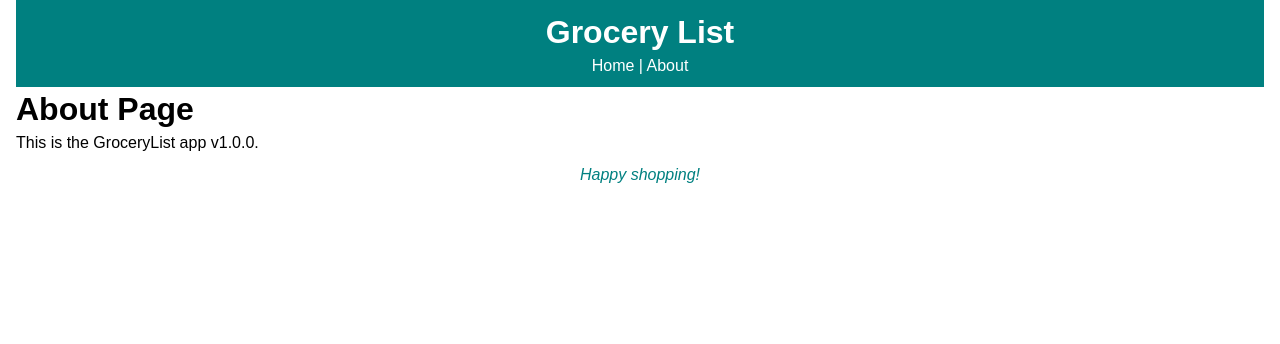
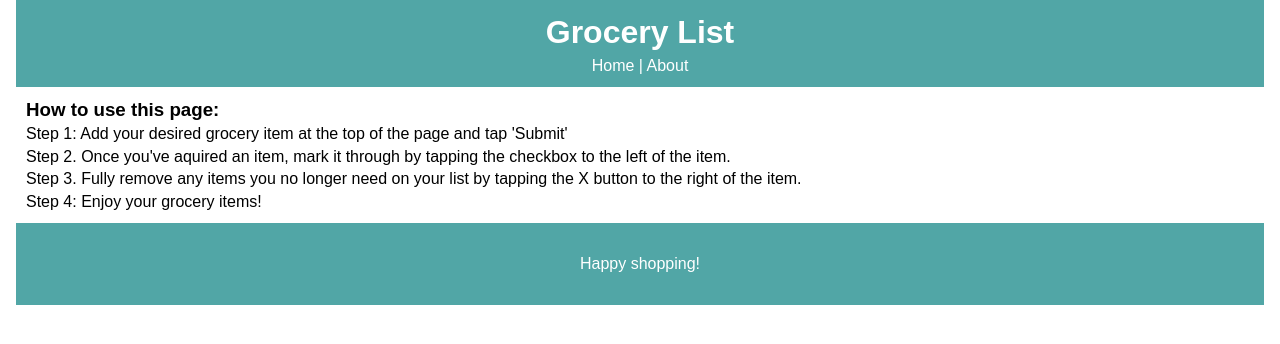
Before and after one commit to codecaviette/react-grocerylist, a React (Create React App) app: page /about in a window 1280 px wide. Shown: the top 344 px of the page. Built offline with nearby package versions, Linux system fonts and the light colour scheme.

Commit message:
Update background color of Header and Footer; Add how to use steps to About page

```diff
--- a/src/components/layout/Footer.js
+++ b/src/components/layout/Footer.js
@@ -7,10 +7,10 @@ function Footer() {
 }
 
 const headerStyle = {
-    color: 'teal',
-    fontStyle: 'italic',
+    background: '#51A6A6',
+    color: '#fff',
     textAlign: 'center',
-    padding: '10px'
+    padding: '30px'
 }
 
 
--- a/src/components/layout/Header.js
+++ b/src/components/layout/Header.js
@@ -11,7 +11,7 @@ function Header() {
 }
 
 const headerStyle = {
-    background: 'teal',
+    background: '#51A6A6',
     color: '#fff',
     textAlign: 'center',
     padding: '10px'
--- a/src/components/pages/About.js
+++ b/src/components/pages/About.js
@@ -2,11 +2,18 @@ import React from 'react';
 
 function About() {
     return (
-        <React.Fragment>        {/* If you don't need a div tag, you can use this "ghost element" which won't actually show in DOM */}
-            <h1> About Page </h1>
-            <p> This is the GroceryList app v1.0.0. </p>
-        </React.Fragment>
+        <div style={aboutStyle}>
+            <h3> How to use this page: </h3>
+            <p> Step 1: Add your desired grocery item at the top of the page and tap 'Submit' <br/>
+                Step 2. Once you've aquired an item, mark it through by tapping the checkbox to the left of the item. < br/>
+                Step 3. Fully remove any items you no longer need on your list by tapping the X button to the right of the item. < br/>
+                Step 4: Enjoy your grocery items!     </p>
+        </div>
     )
 }
 
+const aboutStyle = {
+    padding: '10px',
+}
+
 export default About;
```
Also changed, not shown: src/App.css (line endings or trailing spaces), src/components/layout/veggies.jpeg (added).
